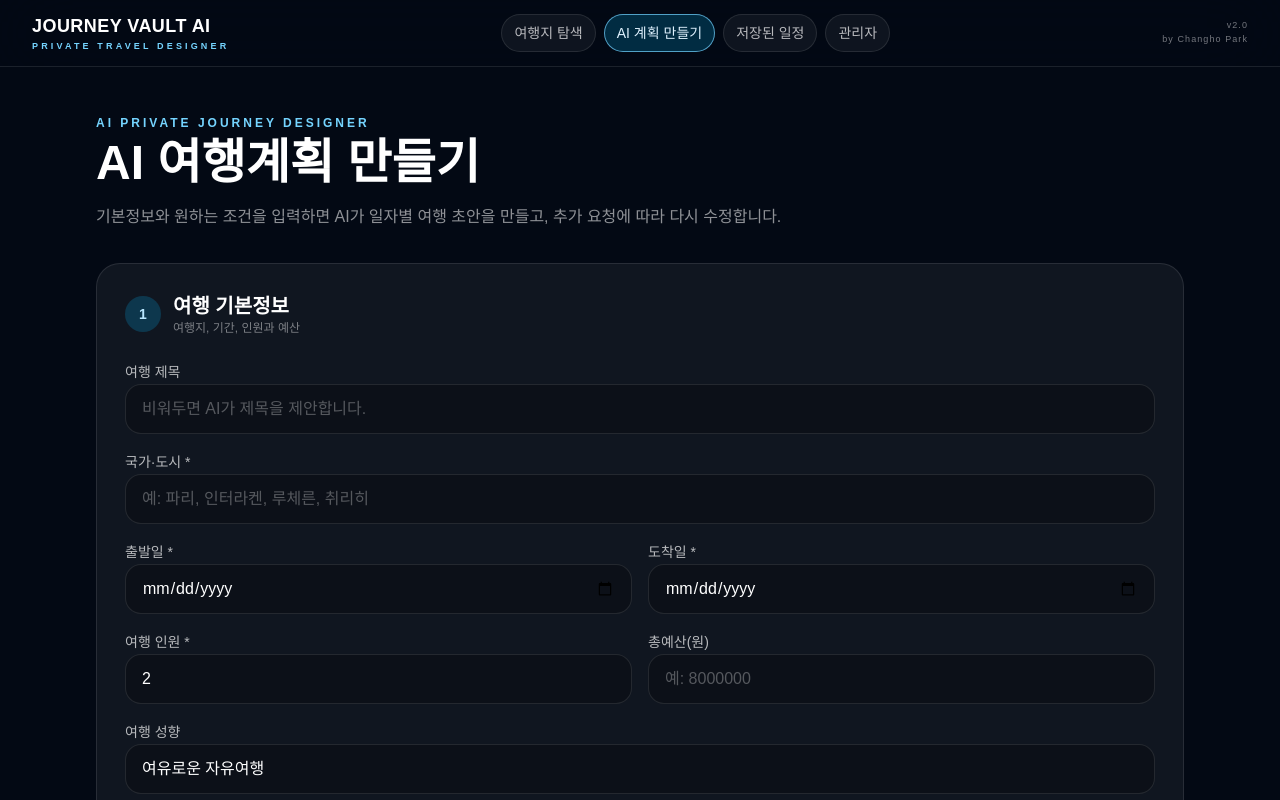
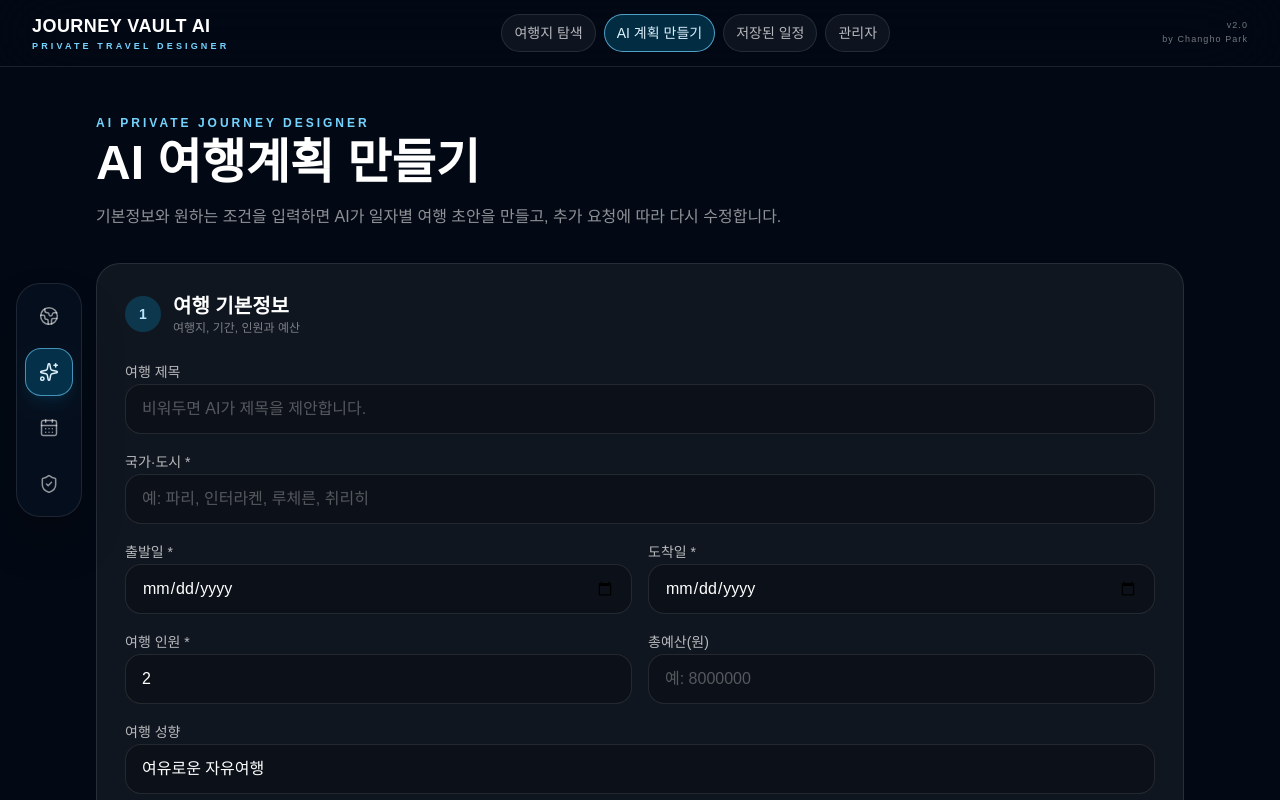
Before and after one commit to namrkorea/Repository-name-journey-vault, a Next.js app: page /planner in a window 1280 px wide. Shown: the top 800 px of the page. Built offline with nearby package versions, Linux system fonts and the light colour scheme.

Commit message:
feat: apply global side navigation and AI metadata

```diff
--- a/app/layout.tsx
+++ b/app/layout.tsx
@@ -1,14 +1,15 @@
 import type { Metadata, Viewport } from "next";
 import type { ReactNode } from "react";
+import SideNav from "@/components/SideNav";
 import "./globals.css";
 
 export const metadata: Metadata = {
   title: {
-    default: "Journey Vault",
-    template: "%s | Journey Vault",
+    default: "Journey Vault AI",
+    template: "%s | Journey Vault AI",
   },
   description:
-    "3D 지구본으로 여행지를 탐색하고 비밀번호로 보호된 맞춤 여행일정을 만드는 개인 여행 플래너",
+    "AI로 맞춤 여행일정을 만들고 수정하며 비밀번호로 보호해 저장하는 개인 여행 플래너",
 };
 
 export const viewport: Viewport = {
@@ -25,7 +26,10 @@ export default function RootLayout({
 }>) {
   return (
     <html lang="ko">
-      <body>{children}</body>
+      <body>
+        <SideNav />
+        {children}
+      </body>
     </html>
   );
 }
```
